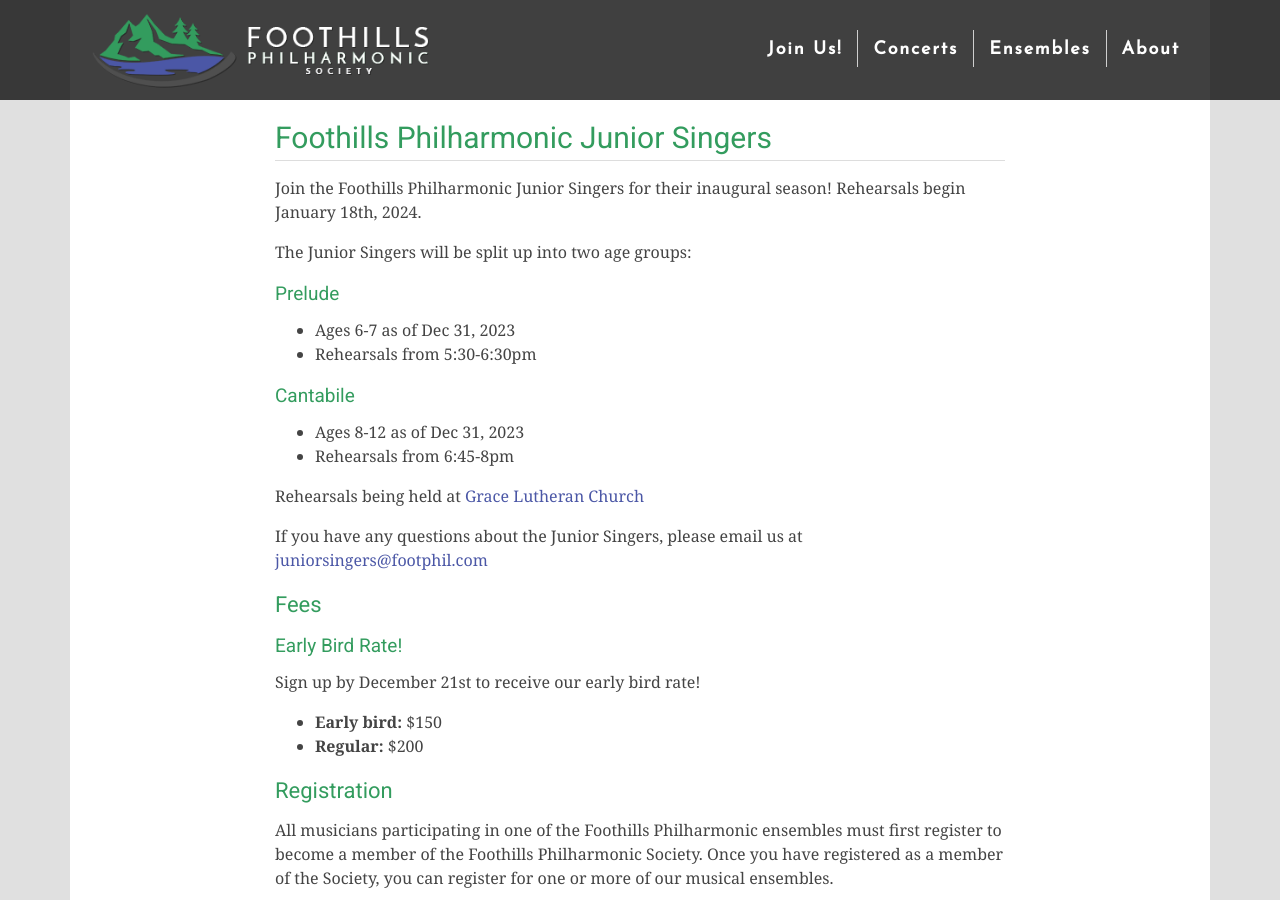
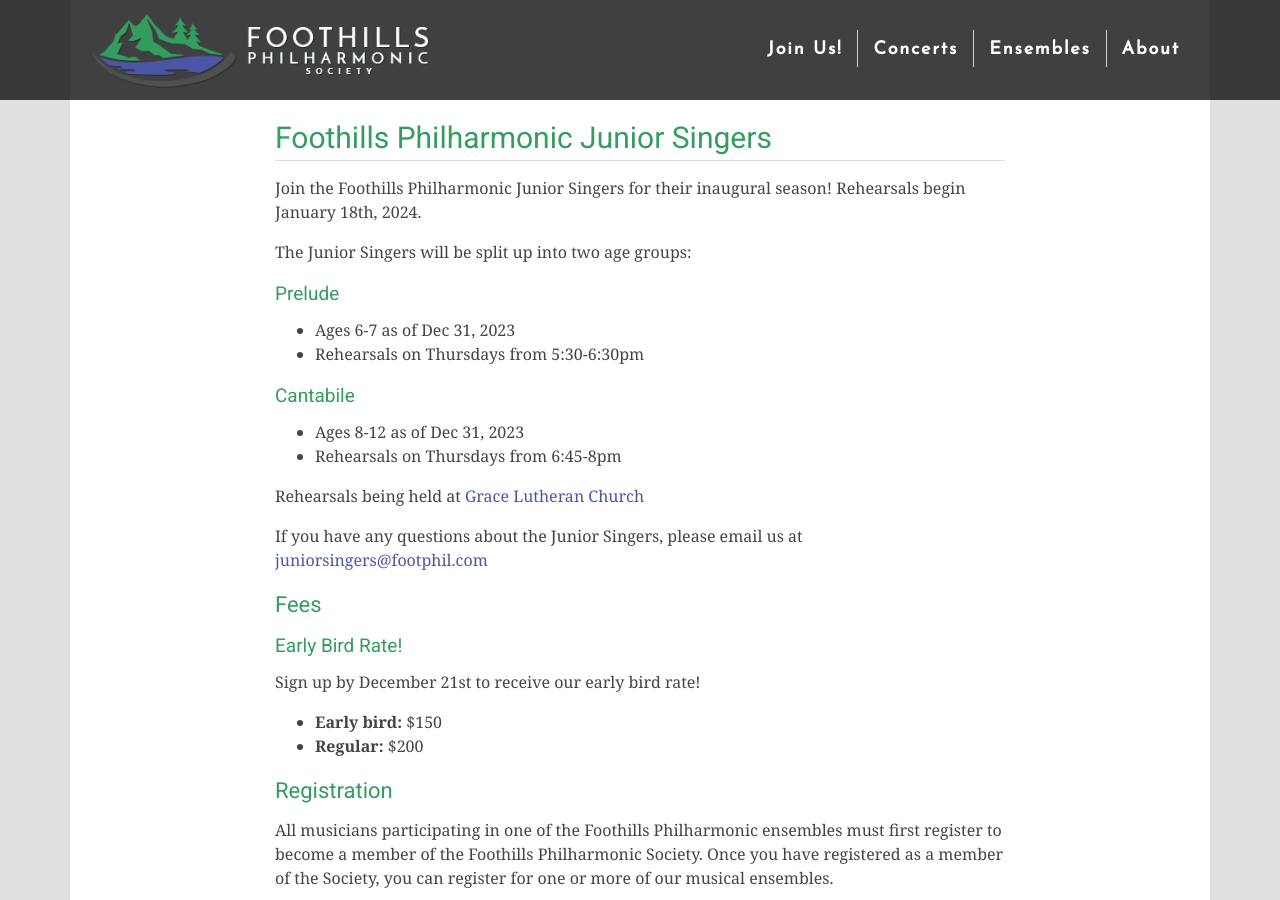
Before and after one commit to percyhanna/fps, a Jekyll site: the page built from join/junior-singers.html, in a window 1280 px wide and 900 px high. Built offline with Jekyll 4.4.1, drawn with Linux system fonts in a browser that asks for light colours; nearby versions of some CDN libraries; Markdown is read by kramdown in place of the engine named in the settings.

Commit message:
Update junior-singers.html

```diff
--- a/join/junior-singers.html
+++ b/join/junior-singers.html
@@ -18,13 +18,13 @@
     <h5>Prelude</h5>
     <ul>
       <li>Ages 6-7 as of Dec 31, 2023</li>
-      <li>Rehearsals from 5:30-6:30pm</li>
+      <li>Rehearsals on Thursdays from 5:30-6:30pm</li>
     </ul>
 
     <h5>Cantabile</h5>
     <ul>
       <li>Ages 8-12 as of Dec 31, 2023</li>
-      <li>Rehearsals from 6:45-8pm</li>
+      <li>Rehearsals on Thursdays from 6:45-8pm</li>
     </ul>
 
     <p>
```
